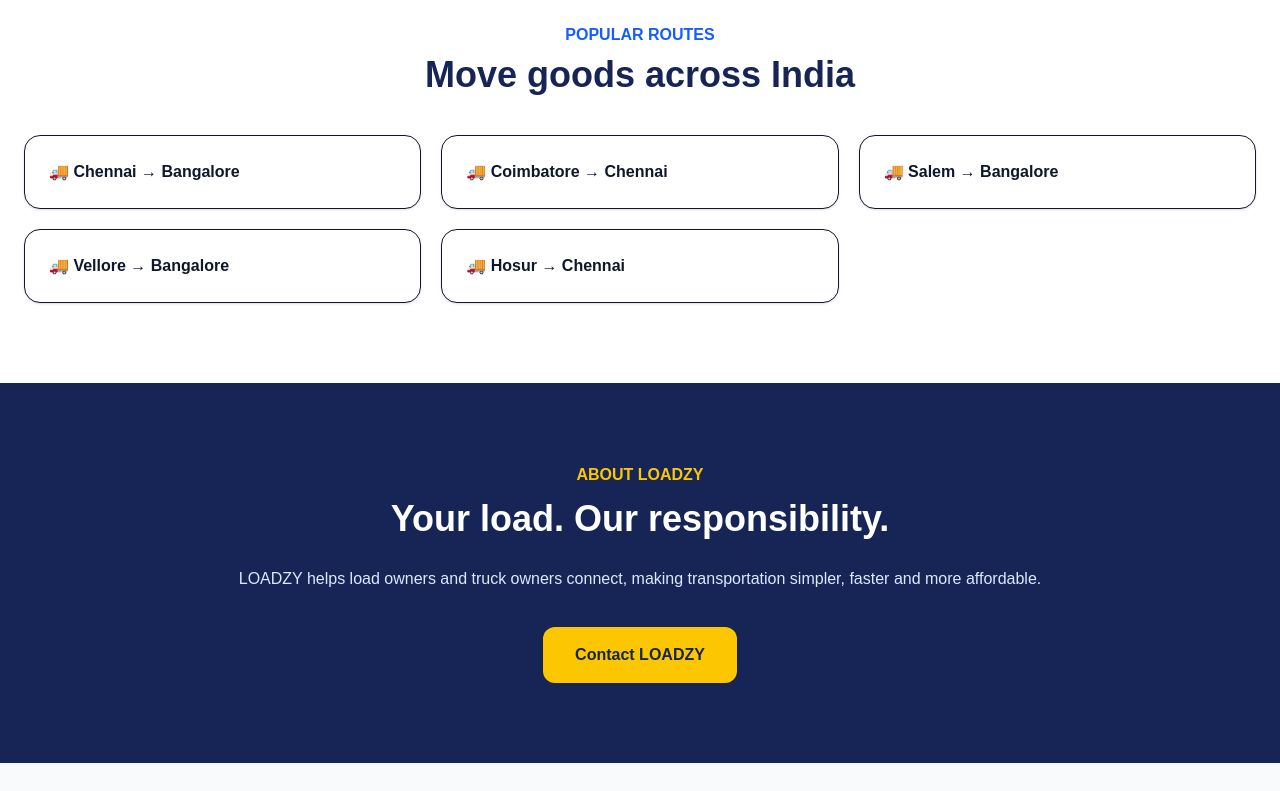
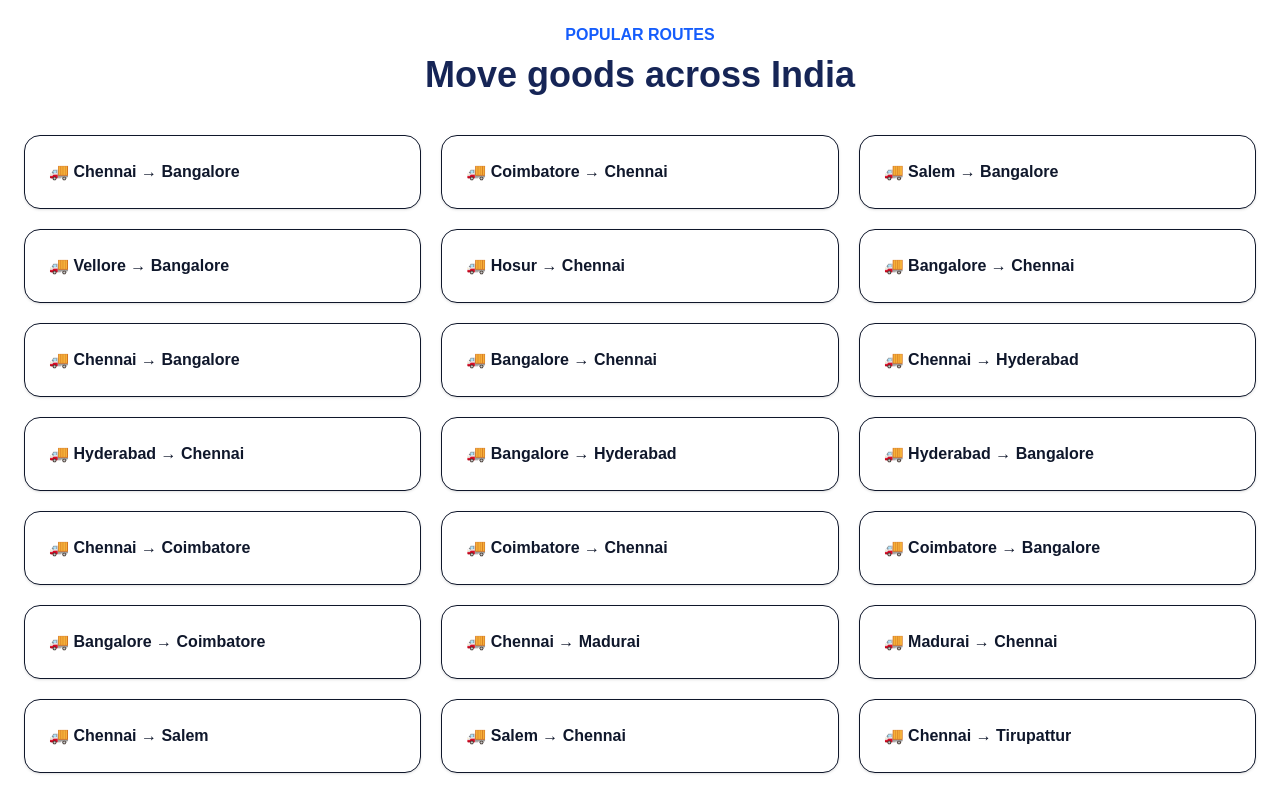
Before and after one commit to haleemablog-del/loadzy, a Next.js app: page / in a window 1280 px wide. Shown: the part 3100-3891 px from the top of the page. Built offline with nearby package versions, Linux system fonts and the light colour scheme; no server answers; the database is empty.

Commit message:
Add customer reviews section

```diff
--- a/app/page.tsx
+++ b/app/page.tsx
@@ -702,6 +702,105 @@
             name: "Hosur → Chennai",
             href: "/routes/hosur/chennai",
           },
+          {
+  name: "Bangalore → Chennai",
+  href: "/routes/bangalore/chennai",
+},{
+  name: "Chennai → Bangalore",
+  href: "/routes/chennai/bangalore",
+},
+{
+  name: "Bangalore → Chennai",
+  href: "/routes/bangalore/chennai",
+},
+{
+  name: "Chennai → Hyderabad",
+  href: "/routes/chennai/hyderabad",
+},
+{
+  name: "Hyderabad → Chennai",
+  href: "/routes/hyderabad/chennai",
+},
+{
+  name: "Bangalore → Hyderabad",
+  href: "/routes/bangalore/hyderabad",
+},
+{
+  name: "Hyderabad → Bangalore",
+  href: "/routes/hyderabad/bangalore",
+},
+{
+  name: "Chennai → Coimbatore",
+  href: "/routes/chennai/coimbatore",
+},
+{
+  name: "Coimbatore → Chennai",
+  href: "/routes/coimbatore/chennai",
+},
+{
+  name: "Coimbatore → Bangalore",
+  href: "/routes/coimbatore/bangalore",
+},
+{
+  name: "Bangalore → Coimbatore",
+  href: "/routes/bangalore/coimbatore",
+},
+{
+  name: "Chennai → Madurai",
+  href: "/routes/chennai/madurai",
+},
+{
+  name: "Madurai → Chennai",
+  href: "/routes/madurai/chennai",
+},
+{
+  name: "Chennai → Salem",
+  href: "/routes/chennai/salem",
+},
+{
+  name: "Salem → Chennai",
+  href: "/routes/salem/chennai",
+},
+{
+  name: "Chennai → Tirupattur",
+  href: "/routes/chennai/tirupattur",
+},
+{
+  name: "Tirupattur → Chennai",
+  href: "/routes/tirupattur/chennai",
+},
+{
+  name: "Chennai → Hosur",
+  href: "/routes/chennai/hosur",
+},
+{
+  name: "Hosur → Chennai",
+  href: "/routes/hosur/chennai",
+},
+{
+  name: "Chennai → Kochi",
+  href: "/routes/chennai/kochi",
+},
+{
+  name: "Kochi → Chennai",
+  href: "/routes/kochi/chennai",
+},
+{
+  name: "Bangalore → Kochi",
+  href: "/routes/bangalore/kochi",
+},
+{
+  name: "Kochi → Bangalore",
+  href: "/routes/kochi/bangalore",
+},
+{
+  name: "Chennai → Vijayawada",
+  href: "/routes/chennai/vijayawada",
+},
+{
+  name: "Vijayawada → Chennai",
+  href: "/routes/vijayawada/chennai",
+},
         ].map((route) => (
           <a
             key={route.href}
@@ -892,6 +991,85 @@
       </section>
 
 
+      {/* Reviews */}
+      <section className="bg-white px-6 py-20">
+        <div className="mx-auto max-w-7xl">
+
+          <div className="text-center">
+            <div className="font-bold text-[#08c9bd]">
+              CUSTOMER REVIEWS
+            </div>
+
+            <h2 className="mt-3 text-4xl font-black text-blue-950">
+              What our customers say
+            </h2>
+
+            <p className="mx-auto mt-4 max-w-2xl text-slate-600">
+              Real experiences from customers who used LOADZY for their
+              transport requirements.
+            </p>
+          </div>
+
+          {reviews.length > 0 ? (
+            <div className="mt-12 grid gap-6 md:grid-cols-2 lg:grid-cols-3">
+              {reviews.map((review) => (
+                <div
+                  key={review.id}
+                  className="rounded-2xl border border-slate-200 bg-slate-50 p-6 shadow-sm transition hover:-translate-y-1 hover:shadow-lg"
+                >
+                  <div className="flex items-center justify-between gap-4">
+                    <div className="font-black text-blue-950">
+                      {review.name}
+                    </div>
+
+                    <div className="text-yellow-500">
+                      {"★".repeat(Math.max(0, Math.min(5, review.rating)))}
+                    </div>
+                  </div>
+
+                  <p className="mt-4 leading-7 text-slate-600">
+                    "{review.review_text}"
+                  </p>
+
+                  <div className="mt-5 text-sm font-semibold text-slate-400">
+                    LOADZY Customer
+                  </div>
+                </div>
+              ))}
+            </div>
+          ) : (
+            <div className="mx-auto mt-10 max-w-2xl rounded-2xl border border-slate-200 bg-slate-50 p-8 text-center">
+              <div className="text-4xl">⭐</div>
+
+              <h3 className="mt-4 text-xl font-black text-blue-950">
+                Be the first to review LOADZY
+              </h3>
+
+              <p className="mt-2 text-slate-600">
+                Share your experience and help other customers discover LOADZY.
+              </p>
+            </div>
+          )}
+
+          <div className="mt-10 flex flex-wrap justify-center gap-4">
+            <a
+              href="/reviews"
+              className="rounded-xl bg-teal-500 px-7 py-3 font-bold text-white shadow-lg transition hover:bg-teal-600"
+            >
+              View All Reviews →
+            </a>
+
+            <a
+              href="/reviews"
+              className="rounded-xl bg-yellow-400 px-7 py-3 font-bold text-blue-950 shadow-lg transition hover:bg-yellow-300"
+            >
+              ⭐ Share Your Experience
+            </a>
+          </div>
+
+        </div>
+      </section>
+
       {/* Footer */}
       <footer className="bg-slate-950 px-6 py-10 text-white">
 
```
